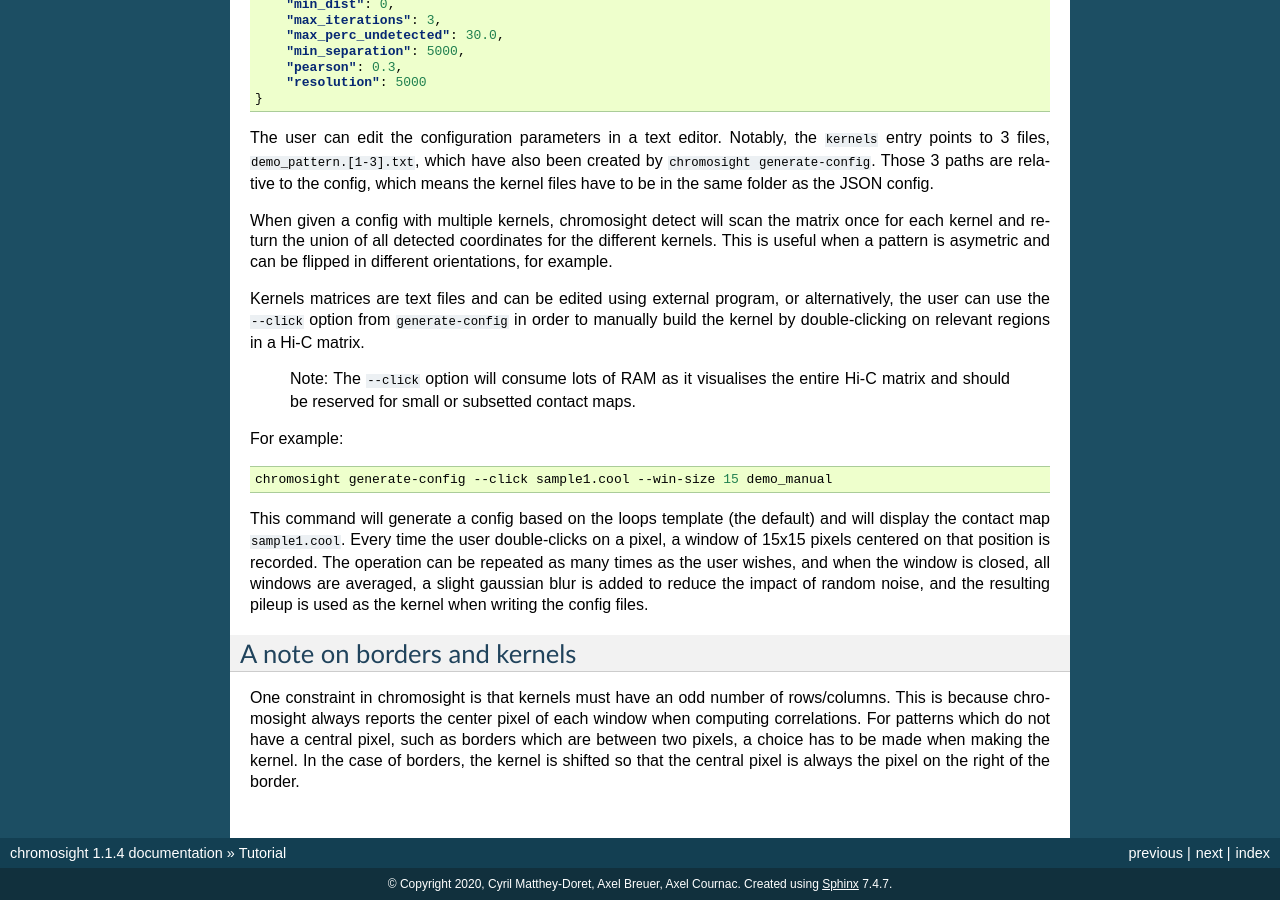
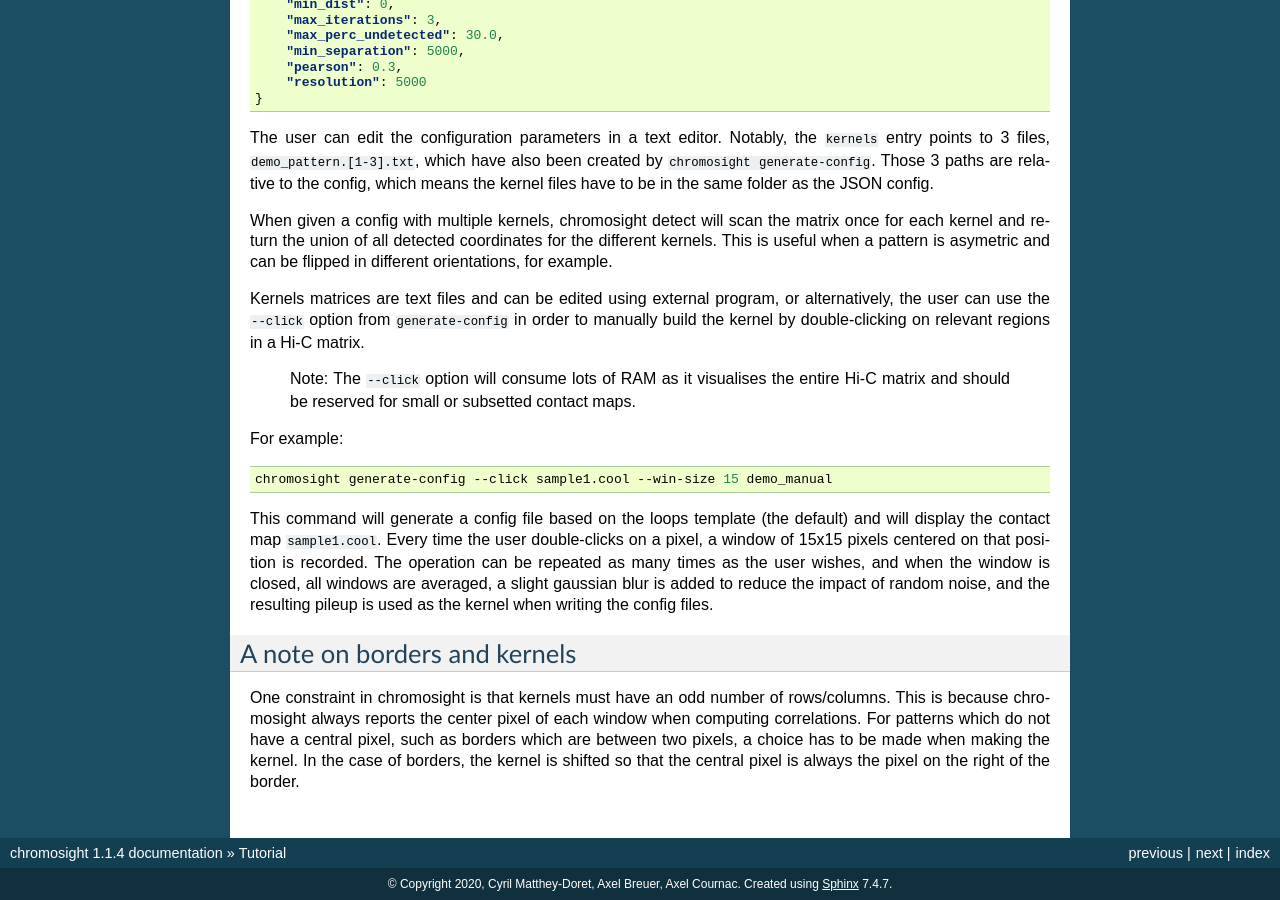
Before and after one commit to koszullab/chromosight, a Sphinx documentation site: the page built from docs/TUTORIAL.md, in a window 1280 px wide and 900 px high, scrolled down 2114 px. Built offline with Sphinx 7.4.7, drawn with Linux system fonts in a browser that asks for light colours; formulas are drawn with MathJax 3.

Commit message:
add hypertext link to rtd website in readme and fix typo in docs tutorial.

````diff
--- a/docs/TUTORIAL.md
+++ b/docs/TUTORIAL.md
@@ -120,7 +120,7 @@
 chromosight generate-config --click sample1.cool --win-size 15 demo_manual
 ```
 
-This command will generate a config based on the loops template (the default) and will display the contact map `sample1.cool`. Every time the user double-clicks on a pixel, a window of 15x15 pixels centered on that position is recorded. The operation can be repeated as many times as the user wishes, and when the window is closed, all windows are averaged, a slight gaussian blur is added to reduce the impact of random noise, and the resulting pileup is used as the kernel when writing the config files.
+This command will generate a config file based on the loops template (the default) and will display the contact map `sample1.cool`. Every time the user double-clicks on a pixel, a window of 15x15 pixels centered on that position is recorded. The operation can be repeated as many times as the user wishes, and when the window is closed, all windows are averaged, a slight gaussian blur is added to reduce the impact of random noise, and the resulting pileup is used as the kernel when writing the config files.
 
 ## A note on borders and kernels
 
````
Also changed, not shown: README.md (+2 -0 lines).
